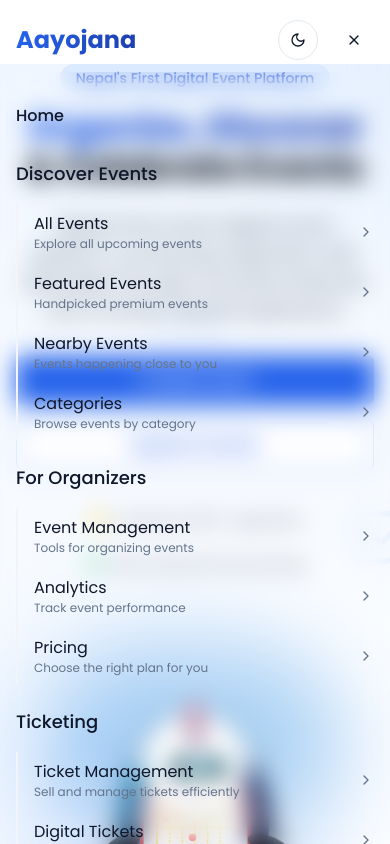
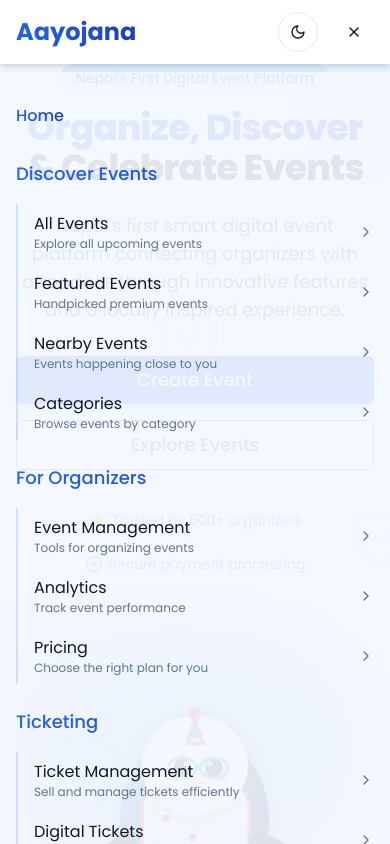
Before and after one commit to aaaaaaadich/aayojana-celebrate-discover-events, a React (Vite) app: page / in a window 390 px wide. Both pictures are taken after a click on the button 354 px from the left and 40 px from the top of the page. Shown: the top 844 px of the page. Built offline with nearby package versions, Linux system fonts and the light colour scheme.

Commit message:
Fix: Apply hero section effect to menu open
Apply the same background effect from the hero section to the mobile menu when it is opened for visual consistency.

```diff
--- a/src/components/Navbar.tsx
+++ b/src/components/Navbar.tsx
@@ -33,9 +33,21 @@ const Navbar = ({ isDarkMode, toggleDarkMode }: NavbarProps) => {
     setIsMobileMenuOpen(false);
   }, [location]);
 
+  // Add body class when mobile menu is open to prevent scrolling
+  useEffect(() => {
+    if (isMobileMenuOpen) {
+      document.body.classList.add('overflow-hidden');
+    } else {
+      document.body.classList.remove('overflow-hidden');
+    }
+    return () => {
+      document.body.classList.remove('overflow-hidden');
+    };
+  }, [isMobileMenuOpen]);
+
   return (
     <header className={`fixed top-0 left-0 right-0 z-50 transition-all duration-300 ${
-      isScrolled
+      isScrolled || isMobileMenuOpen
         ? "bg-white/95 dark:bg-nepali-700/95 backdrop-blur-md shadow-md py-3"
         : "bg-white/0 dark:bg-transparent py-5"
     }`}>
--- a/src/components/navigation/MobileNav.tsx
+++ b/src/components/navigation/MobileNav.tsx
@@ -13,21 +13,24 @@ export const MobileNav = ({ isOpen, onClose }: MobileNavProps) => {
   if (!isOpen) return null;
 
   return (
-    <div className="md:hidden bg-background/98 backdrop-blur-md shadow-lg animate-fade-in fixed inset-x-0 top-[4.5rem] max-h-[calc(100vh-4.5rem)] overflow-y-auto">
-      <nav className="container mx-auto px-4 py-6 flex flex-col space-y-6">
+    <div className="md:hidden bg-background/90 backdrop-blur-lg shadow-lg animate-fade-in fixed inset-x-0 top-[4.5rem] max-h-[calc(100vh-4.5rem)] overflow-y-auto z-50">
+      <div className="absolute inset-0 bg-gradient-to-b from-blue-500/5 to-blue-600/5 pointer-events-none"></div>
+      <div className="absolute inset-0 nepali-mandala-bg opacity-5 pointer-events-none"></div>
+
+      <nav className="container mx-auto px-4 py-6 flex flex-col space-y-6 relative">
         <Link
           to="/"
-          className="text-foreground hover:text-blue-500 transition-colors py-2 animate-fade-in font-medium"
+          className="text-foreground hover:text-blue-500 transition-colors py-2 animate-fade-in font-medium group"
           onClick={onClose}
           style={{ animationDelay: "0.1s" }}
         >
-          Home
+          <span className="bg-gradient-to-r from-blue-600 to-blue-800 dark:from-blue-400 dark:to-blue-600 bg-clip-text text-transparent group-hover:text-blue-500">Home</span>
         </Link>
 
         {Object.values(navigationConfig).map((group, index) => (
-          <div key={group.title} className="space-y-4">
-            <div className="font-medium text-lg">{group.title}</div>
-            <div className="space-y-1 pl-4 border-l-2 border-muted">
+          <div key={group.title} className="space-y-4" style={{ animationDelay: `${0.1 + index * 0.1}s` }}>
+            <div className="font-medium text-lg bg-gradient-to-r from-blue-600 to-blue-800 dark:from-blue-400 dark:to-blue-600 bg-clip-text text-transparent">{group.title}</div>
+            <div className="space-y-1 pl-4 border-l-2 border-blue-500/20">
               {group.items.map((item, itemIndex) => (
                 <Link
                   key={item.href}
@@ -37,8 +40,8 @@ export const MobileNav = ({ isOpen, onClose }: MobileNavProps) => {
                   style={{ animationDelay: `${0.2 + (index * 0.1) + (itemIndex * 0.05)}s` }}
                 >
                   <div>
-                    <div>{item.title}</div>
-                    <div className="text-xs text-muted-foreground">{item.description}</div>
+                    <div className="group-hover:text-blue-500">{item.title}</div>
+                    <div className="text-xs text-muted-foreground group-hover:text-blue-400">{item.description}</div>
                   </div>
                   <ChevronRight className="h-4 w-4 text-muted-foreground group-hover:text-blue-500 transition-colors" />
                 </Link>
@@ -48,34 +51,34 @@ export const MobileNav = ({ isOpen, onClose }: MobileNavProps) => {
         ))}
 
         <div className="space-y-4 pt-2">
-          <div className="font-medium text-lg">Pages</div>
-          <div className="space-y-1 pl-4 border-l-2 border-muted">
+          <div className="font-medium text-lg bg-gradient-to-r from-blue-600 to-blue-800 dark:from-blue-400 dark:to-blue-600 bg-clip-text text-transparent">Pages</div>
+          <div className="space-y-1 pl-4 border-l-2 border-blue-500/20">
             <Link
               to="/features"
-              className="flex items-center justify-between text-foreground hover:text-blue-500 transition-colors py-2 animate-fade-in"
+              className="flex items-center justify-between text-foreground hover:text-blue-500 transition-colors py-2 animate-fade-in group"
               onClick={onClose}
               style={{ animationDelay: "0.6s" }}
             >
               Features
-              <ChevronRight className="h-4 w-4 text-muted-foreground" />
+              <ChevronRight className="h-4 w-4 text-muted-foreground group-hover:text-blue-500" />
             </Link>
             <Link
               to="/about"
-              className="flex items-center justify-between text-foreground hover:text-blue-500 transition-colors py-2 animate-fade-in"
+              className="flex items-center justify-between text-foreground hover:text-blue-500 transition-colors py-2 animate-fade-in group"
               onClick={onClose}
               style={{ animationDelay: "0.7s" }}
             >
               About
-              <ChevronRight className="h-4 w-4 text-muted-foreground" />
+              <ChevronRight className="h-4 w-4 text-muted-foreground group-hover:text-blue-500" />
             </Link>
             <Link
               to="/contact"
-              className="flex items-center justify-between text-foreground hover:text-blue-500 transition-colors py-2 animate-fade-in"
+              className="flex items-center justify-between text-foreground hover:text-blue-500 transition-colors py-2 animate-fade-in group"
               onClick={onClose}
               style={{ animationDelay: "0.8s" }}
             >
               Contact
-              <ChevronRight className="h-4 w-4 text-muted-foreground" />
+              <ChevronRight className="h-4 w-4 text-muted-foreground group-hover:text-blue-500" />
             </Link>
           </div>
         </div>
@@ -83,7 +86,7 @@ export const MobileNav = ({ isOpen, onClose }: MobileNavProps) => {
         <div className="pt-4 animate-fade-in" style={{ animationDelay: "0.9s" }}>
           <Button
             asChild
-            className="w-full bg-blue-600 hover:bg-blue-700 text-white"
+            className="w-full bg-blue-600 hover:bg-blue-700 text-white transition-all duration-300"
           >
             <Link to="/sign-in" onClick={onClose}>
               Sign In
@@ -95,7 +98,7 @@ export const MobileNav = ({ isOpen, onClose }: MobileNavProps) => {
           <Button
             asChild
             variant="outline"
-            className="w-full"
+            className="w-full border-blue-500 text-blue-600 hover:bg-blue-500 hover:text-white transition-all duration-300"
           >
             <Link to="/create-event" onClick={onClose}>
               Create Event
```
